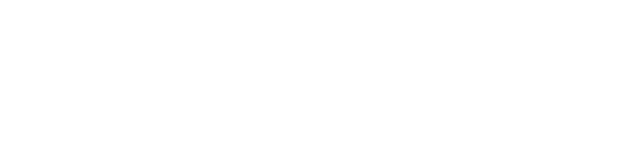
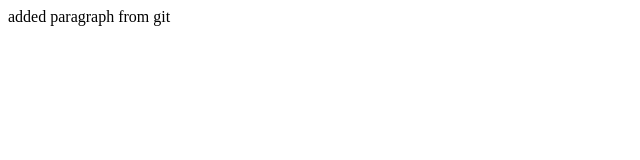
Before and after one commit to umamahesh33/learning-git, a plain HTML site: page index.html in a window 1280 px wide. Shown: the whole page, without its empty margins (0-640 px from the left). Drawn offline with Linux system fonts and the light colour scheme.

Commit message:
added paragraph from github

```diff
--- a/index.html
+++ b/index.html
@@ -1,5 +1,6 @@
 <html>
 	<title> hi </title>
 	<body>
+		<p> added paragraph from git</p>
 	</body
 </html>
```
